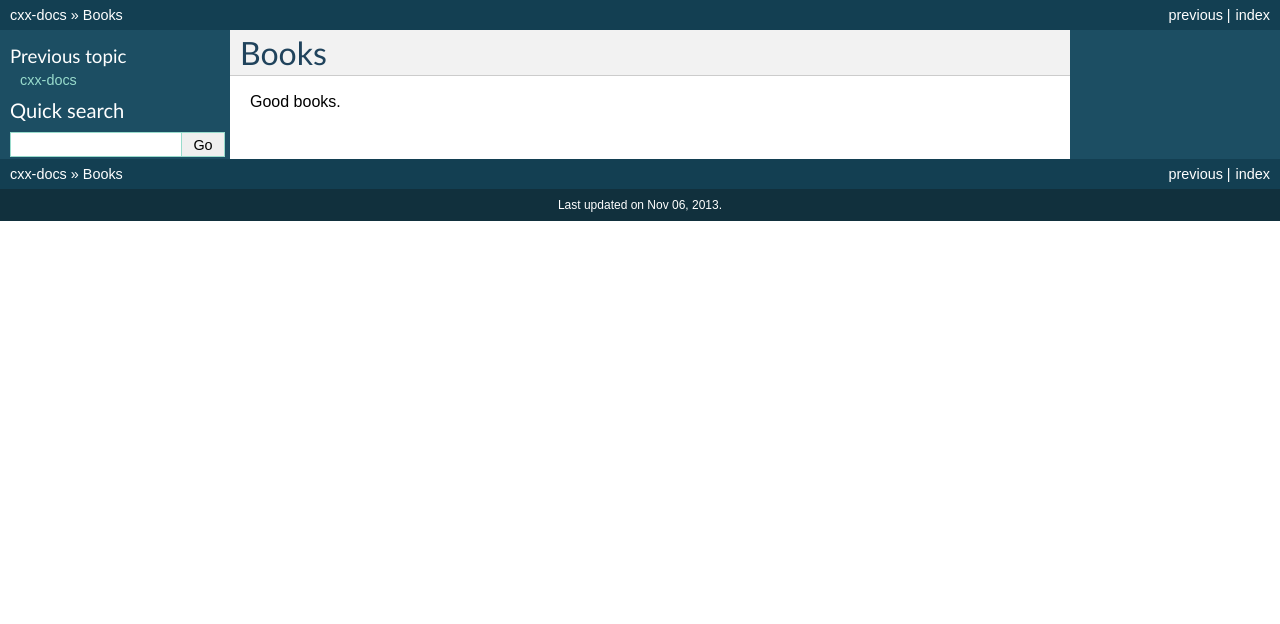
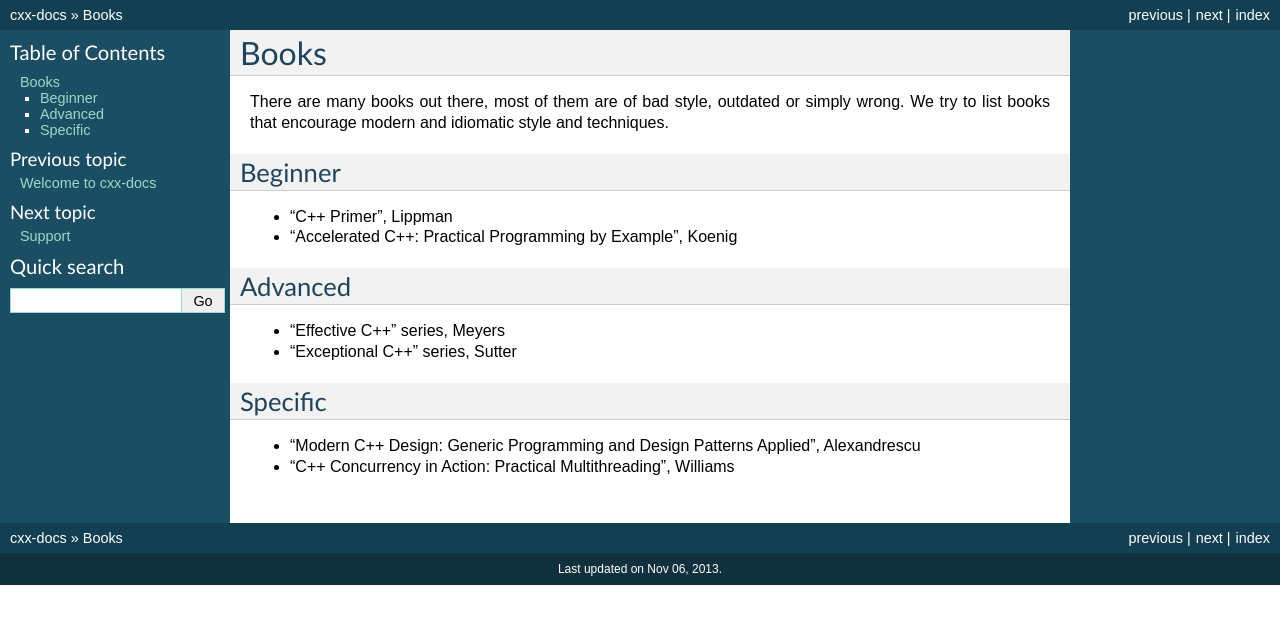
Before and after one commit to cxx-docs/cxx-docs, a Sphinx documentation site: the page built from docs/source/books.rst, in a window 1280 px wide. Shown: the top 624 px of the page. Built offline with Sphinx 7.4.7, drawn with Linux system fonts in a browser that asks for light colours.

Commit message:
Books, support, contributing

```diff
--- a/docs/source/books.rst
+++ b/docs/source/books.rst
@@ -1,4 +1,25 @@
 Books
 =====
 
-Good books.
+There are many books out there, most of them are of bad style, outdated or simply wrong. We try to list books that encourage modern and idiomatic style and techniques.
+
+
+Beginner
+--------
+
+* "C++ Primer", Lippman
+* "Accelerated C++: Practical Programming by Example", Koenig
+
+
+Advanced
+--------
+
+* "Effective C++" series, Meyers
+* "Exceptional C++" series, Sutter
+
+
+Specific
+--------
+
+* "Modern C++ Design: Generic Programming and Design Patterns Applied", Alexandrescu
+* "C++ Concurrency in Action: Practical Multithreading", Williams
```
Also changed, not shown: docs/source/contribute.rst (added, +7 -0 lines), docs/source/index.rst (+4 -4 lines), docs/source/support.rst (added, +34 -0 lines).
